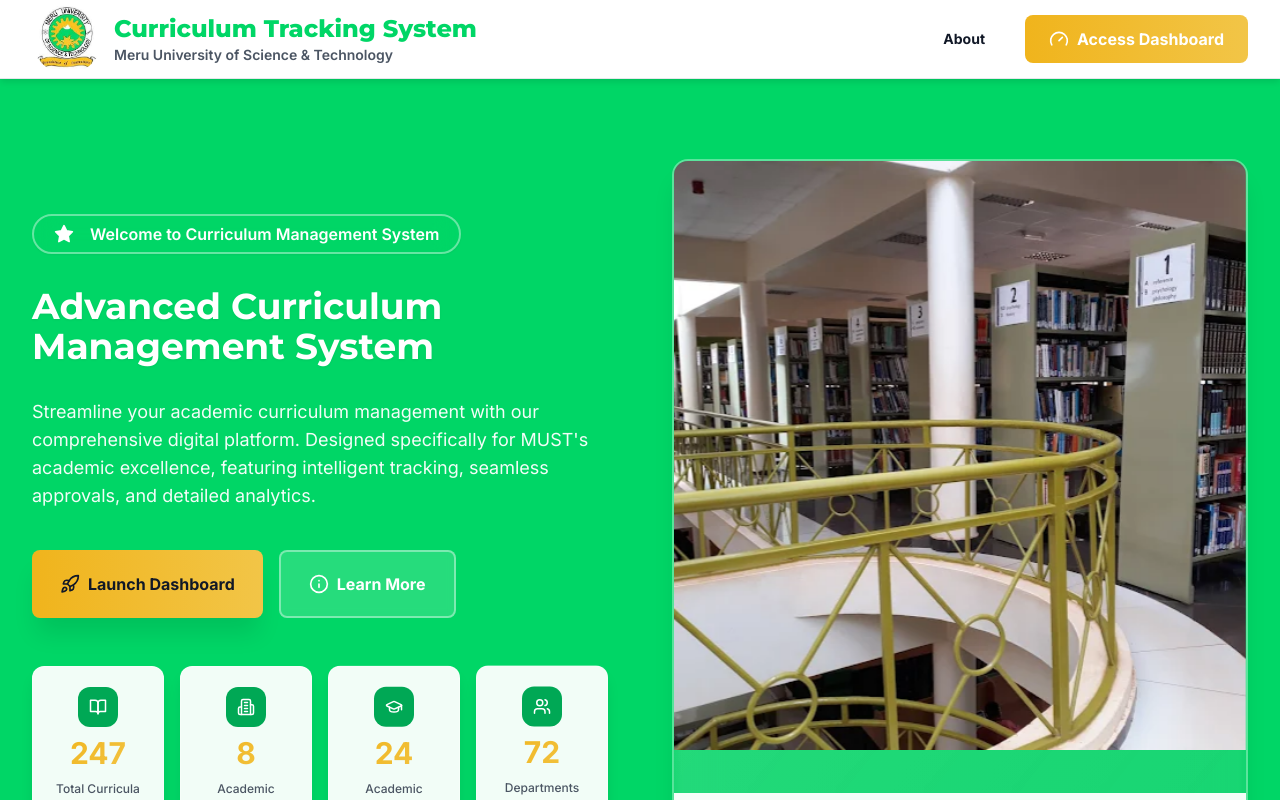
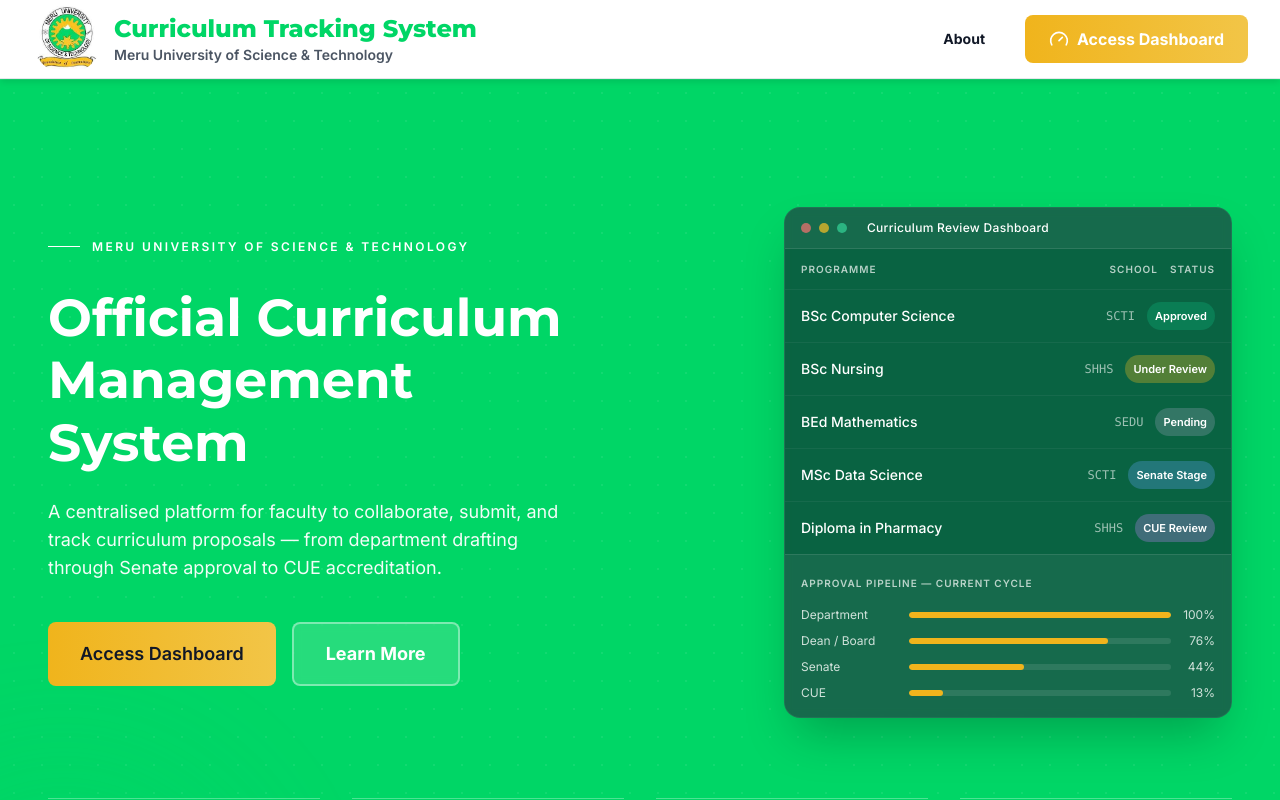
Before and after one commit to Mozilla2025/curriculum-management-system, a Next.js app: page / in a window 1280 px wide. Shown: the top 800 px of the page. Built offline with nearby package versions, Linux system fonts and the light colour scheme.

Commit message:
changed the layout of the hero section

```diff
--- /dev/null
+++ b/src/components/Homepage/landing/hero-dashboard-mockup.tsx
@@ -0,0 +1,75 @@
+const curriculumItems = [
+  { title: 'BSc Computer Science', school: 'SCTI', status: 'Approved', color: 'bg-emerald-500/30 text-white' },
+  { title: 'BSc Nursing', school: 'SHHS', status: 'Under Review', color: 'bg-amber-400/30 text-white' },
+  { title: 'BEd Mathematics', school: 'SEDU', status: 'Pending', color: 'bg-slate-400/30 text-white' },
+  { title: 'MSc Data Science', school: 'SCTI', status: 'Senate Stage', color: 'bg-blue-400/30 text-white' },
+  { title: 'Diploma in Pharmacy', school: 'SHHS', status: 'CUE Review', color: 'bg-purple-400/30 text-white' },
+]
+
+const approvalStages = [
+  { label: 'Department', pct: 100 },
+  { label: 'Dean / Board', pct: 76 },
+  { label: 'Senate', pct: 44 },
+  { label: 'CUE', pct: 13 },
+]
+
+export function HeroDashboardMockup() {
+  return (
+    <div className="w-full max-w-md bg-slate-900/60 border border-white/10 rounded-2xl overflow-hidden shadow-2xl backdrop-blur-sm">
+
+      {/* Window chrome bar */}
+      <div className="flex items-center gap-2 px-4 py-3 border-b border-white/10 bg-white/5">
+        <span className="w-2.5 h-2.5 rounded-full bg-red-400/70" />
+        <span className="w-2.5 h-2.5 rounded-full bg-amber-400/70" />
+        <span className="w-2.5 h-2.5 rounded-full bg-emerald-400/70" />
+        <span className="ml-3 text-xs text-white font-medium tracking-wide">
+          Curriculum Review Dashboard
+        </span>
+      </div>
+
+      {/* Column headers */}
+      <div className="grid grid-cols-[1fr_auto_auto] gap-x-3 px-4 py-2 border-b border-white/5">
+        <span className="text-[10px] font-semibold uppercase tracking-widest text-white/70">Programme</span>
+        <span className="text-[10px] font-semibold uppercase tracking-widest text-white/70">School</span>
+        <span className="text-[10px] font-semibold uppercase tracking-widest text-white/70">Status</span>
+      </div>
+
+      {/* Curriculum rows */}
+      <ul className="divide-y divide-white/5">
+        {curriculumItems.map((item) => (
+          <li
+            key={item.title}
+            className="grid grid-cols-[1fr_auto_auto] gap-x-3 items-center px-4 py-3 hover:bg-white/5 transition-colors duration-150"
+          >
+            <span className="text-sm text-white font-medium truncate">{item.title}</span>
+            <span className="text-xs text-white/60 font-mono">{item.school}</span>
+            <span className={`text-[11px] font-semibold px-2 py-0.5 rounded-full whitespace-nowrap ${item.color}`}>
+              {item.status}
+            </span>
+          </li>
+        ))}
+      </ul>
+
+      {/* Approval pipeline */}
+      <div className="px-4 py-4 border-t border-white/10 bg-white/5">
+        <p className="text-[10px] font-semibold uppercase tracking-widest text-white/70 mb-3">
+          Approval Pipeline — Current Cycle
+        </p>
+        <div className="space-y-2.5">
+          {approvalStages.map((stage) => (
+            <div key={stage.label} className="flex items-center gap-3">
+              <span className="text-xs text-white/80 w-24 shrink-0">{stage.label}</span>
+              <div className="flex-1 h-1.5 rounded-full bg-white/10 overflow-hidden">
+                <div
+                  className="h-full rounded-full bg-must-gold transition-all duration-500"
+                  style={{ width: `${stage.pct}%` }}
+                />
+              </div>
+              <span className="text-xs text-white/80 w-8 text-right shrink-0">{stage.pct}%</span>
+            </div>
+          ))}
+        </div>
+      </div>
+    </div>
+  )
+}
--- a/src/components/Homepage/landing/hero.tsx
+++ b/src/components/Homepage/landing/hero.tsx
@@ -1,108 +1,124 @@
 'use client'
 
+import dynamic from 'next/dynamic'
 import { useRouter } from 'next/navigation'
-import { useState, useRef } from 'react'
-import { Star, Rocket, Info } from 'lucide-react'
+import { useState } from 'react'
 import { cn } from '@/lib/utils'
-import { Badge, Button } from '@/components/ui'
+import { Button } from '@/components/ui'
 import { StatCounter } from './stat-counter'
-import { ImageCarousel } from './image-carousel'
 import { useIntersection } from '@/hooks'
 import { heroStats } from '@/config/landing'
 import { siteConfig } from '@/config/site'
 import { scrollToElement } from '@/lib/utils'
+
+const HeroDashboardMockup = dynamic(
+  () => import('./hero-dashboard-mockup').then((m) => m.HeroDashboardMockup),
+  { ssr: false }
+)
 
 export function Hero() {
   const [isNavigating, setIsNavigating] = useState(false)
   const router = useRouter()
   const { ref: statsRef, isIntersecting } = useIntersection()
 
-  const handleLaunchDashboard = async () => {
+  const handleAccessDashboard = async () => {
     setIsNavigating(true)
-    await new Promise(r => setTimeout(r, 1000))
+    await new Promise((r) => setTimeout(r, 800))
     router.push(siteConfig.links.dashboard)
   }
 
   return (
     <section
       id="heroSection"
-      className={cn(
-        'bg-must-green flex items-center relative overflow-hidden',
-        'py-12 md:py-16 lg:py-20',
-        'before:absolute before:inset-0 before:animate-[landing-grid-float_20s_linear_infinite]'
-      )}
+      className={cn('relative overflow-hidden bg-must-green', 'py-20 md:py-28 lg:py-32')}
+      style={{
+        backgroundImage:
+          'radial-gradient(circle, rgba(255,255,255,0.07) 1px, transparent 1px)',
+        backgroundSize: '28px 28px',
+      }}
     >
-      <div className="max-w-[1820px] mx-auto px-4 md:px-8 grid lg:grid-cols-2 gap-10 lg:gap-16 items-center relative z-10 w-full">
+      {/* Top edge rule */}
+      <div className="absolute top-0 inset-x-0 h-px bg-white/10" />
 
-        {/* Content Column */}
-        <div className="text-white flex flex-col justify-center h-full">
-          {/* Updated Badge: Larger padding, text, and border */}
-          <Badge
-            variant="outline"
-            className="mb-8 w-fit px-5 py-1.5 text-sm md:text-base font-semibold border-2 tracking-normal shadow-sm backdrop-blur-md"
-          >
-            <Star className="w-4 h-4 md:w-5 md:h-5 mr-2 fill-current" />
-            Welcome to Curriculum Management System
-          </Badge>
+      {/* Bottom-left ambient glow — very subtle, no sweeping gradient */}
+      <div className="absolute -bottom-32 -left-32 w-96 h-96 rounded-full bg-must-green/15 blur-3xl pointer-events-none" />
 
-          {/* Updated Heading: Significantly larger and bolder */}
-          <h1 className="text-2xl md:text-3xl lg:text-4xl font-bold leading-tight mb-8 tracking-normal drop-shadow-sm">
-            Advanced Curriculum Management System
+      <div className="relative z-10 max-w-[1400px] mx-auto px-6 md:px-12 w-full">
+
+        {/* ── Two-column layout ── */}
+        <div className="grid lg:grid-cols-2 gap-16 lg:gap-20 items-center">
+
+          {/* Left: Copy */}
+          <div className="text-white">
+
+            {/* Institutional label — replaces generic badge */}
+            <div className="flex items-center gap-3 mb-8">
+              <div className="w-8 h-px bg-white shrink-0" />
+              <span className="text-white text-xs font-semibold tracking-[0.2em] uppercase">
+                {siteConfig.institution}
+              </span>
+            </div>
+
+            <h1 className="font-display font-bold text-[2.6rem] md:text-5xl lg:text-6xl leading-[1.1] mb-6 text-white">
+              Official Curriculum<br />
+              Management<br />
+              System
             </h1>
 
-          {/* Updated Description: Increased readability and weight */}
-          <p className="text-base md:text-lg lg:text-lg opacity-95 leading-relaxed mb-10 max-w-2xl font-normal">
-            Streamline your academic curriculum management with our comprehensive digital platform.
-            Designed specifically for MUST&apos;s academic excellence, featuring intelligent tracking,
-            seamless approvals, and detailed analytics.
+            <p className="text-white/95 text-base md:text-lg leading-relaxed mb-10 max-w-lg font-normal">
+              A centralised platform for faculty to collaborate, submit, and track
+              curriculum proposals — from department drafting through Senate
+              approval to CUE accreditation.
             </p>
 
-          {/* Updated Buttons: Larger touch targets */}
-          <div className="flex flex-wrap gap-4 mb-12">
+            {/* CTAs */}
+            <div className="flex flex-wrap gap-4">
               <Button
                 size="lg"
-              onClick={handleLaunchDashboard}
+                variant="primary"
+                onClick={handleAccessDashboard}
                 isLoading={isNavigating}
-              leftIcon={<Rocket className="w-5 h-5" />}
-              className="shadow-strong text-base px-7 py-5"
+                className="font-semibold"
               >
-              Launch Dashboard
+                Access Dashboard
               </Button>
 
               <Button
                 variant="secondary"
                 size="lg"
                 onClick={() => scrollToElement('featuresSection')}
-              leftIcon={<Info className="w-5 h-5" />}
-              className="text-base px-7 py-5"
               >
                 Learn More
               </Button>
             </div>
+          </div>
 
-          {/* Stats Grid */}
+          {/* Right: Dashboard mockup (hidden on mobile) */}
+          <div className="hidden lg:flex items-center justify-end">
+            <HeroDashboardMockup />
+          </div>
+        </div>
+
+        {/* ── Stats row ── */}
         <div
           ref={statsRef as React.RefObject<HTMLDivElement>}
-            className="grid grid-cols-2 lg:grid-cols-4 gap-4"
+          className="grid grid-cols-2 md:grid-cols-4 gap-8 mt-20"
         >
-            {heroStats.map((stat) => (
+          {heroStats.map((stat, index) => (
             <StatCounter
               key={stat.key}
               label={stat.label}
               target={stat.target}
               icon={stat.icon}
-                index={heroStats.indexOf(stat)}
+              index={index}
               shouldAnimate={isIntersecting}
             />
           ))}
         </div>
       </div>
 
-        {/* Carousel Column */}
-        <div className="relative w-full flex items-center justify-center">
-          <ImageCarousel />
-        </div>
-      </div>
+      {/* Bottom edge rule */}
+      <div className="absolute bottom-0 inset-x-0 h-px bg-white/10" />
     </section>
   )
 }
--- a/src/components/Homepage/landing/index.ts
+++ b/src/components/Homepage/landing/index.ts
@@ -4,3 +4,4 @@ export { FeaturesSection } from './features'
 export { CTASection } from './cta-section'
 export { ImageCarousel } from './image-carousel'
 export { StatCounter } from './stat-counter'
+export { HeroDashboardMockup } from './hero-dashboard-mockup'
--- a/src/components/Homepage/landing/stat-counter.tsx
+++ b/src/components/Homepage/landing/stat-counter.tsx
@@ -1,7 +1,5 @@
 'use client'
 
-import { cn } from '@/lib/utils'
-import { Icon } from '@/components/ui'
 import { useCounterAnimation } from '@/hooks'
 import type { StatItem } from '@/types'
 
@@ -10,52 +8,21 @@ interface StatCounterProps extends StatItem {
   shouldAnimate: boolean
 }
 
-export function StatCounter({
-  target,
-  icon,
-  label,
-  index,
-  shouldAnimate
-}: StatCounterProps) {
+export function StatCounter({ target, label, index, shouldAnimate }: StatCounterProps) {
   const count = useCounterAnimation(target, 2000, shouldAnimate)
 
   return (
     <div
-      className={cn(
-        'bg-white/95 rounded-xl p-5 text-center shadow-medium',
-        'border border-white/30 transition-all duration-300',
-        'hover:-translate-y-2 hover:scale-105 hover:bg-white hover:shadow-strong',
-        'animate-float relative overflow-hidden group'
-      )}
-      style={{ animationDelay: `${index * 0.2}s` }}
+      className="border-t border-white/30 pt-6"
+      style={{ animationDelay: `${index * 150}ms` }}
     >
-      {/* Shine effect */}
-      <div className="absolute inset-0 -translate-x-full bg-gradient-to-r from-transparent via-white/40 to-transparent group-hover:translate-x-full transition-transform duration-700 pointer-events-none" />
-
-      {/* Icon - solid teal/green background with white icon */}
-      <div
-        className={cn(
-          'w-10 h-10 rounded-xl flex items-center justify-center mx-auto mb-2',
-          'bg-must-teal text-white'
-        )}
-      >
-        <Icon name={icon} size={18} />
-      </div>
-
-      {/* Counter */}
-      <span
-        className={cn(
-          'block text-2xl md:text-3xl font-bold mb-1',
-          'bg-gradient-gold bg-clip-text text-transparent'
-        )}
-      >
+      <p className="text-3xl md:text-4xl font-bold font-display text-white tabular-nums">
         {count}
-      </span>
-
-      {/* Label */}
-      <span className="text-gray-600 text-xs font-medium">
+        <span className="text-must-gold ml-0.5">+</span>
+      </p>
+      <p className="mt-1.5 text-sm text-white/85 font-medium tracking-wide">
         {label}
-      </span>
+      </p>
     </div>
   )
 }
```
Also changed, not shown: src/components/Homepage/landing/curriculum-workflow.tsx (added), 1 other file (tests, documents, lock files or other folders). Lines whose indentation alone changed are shown as unchanged.
